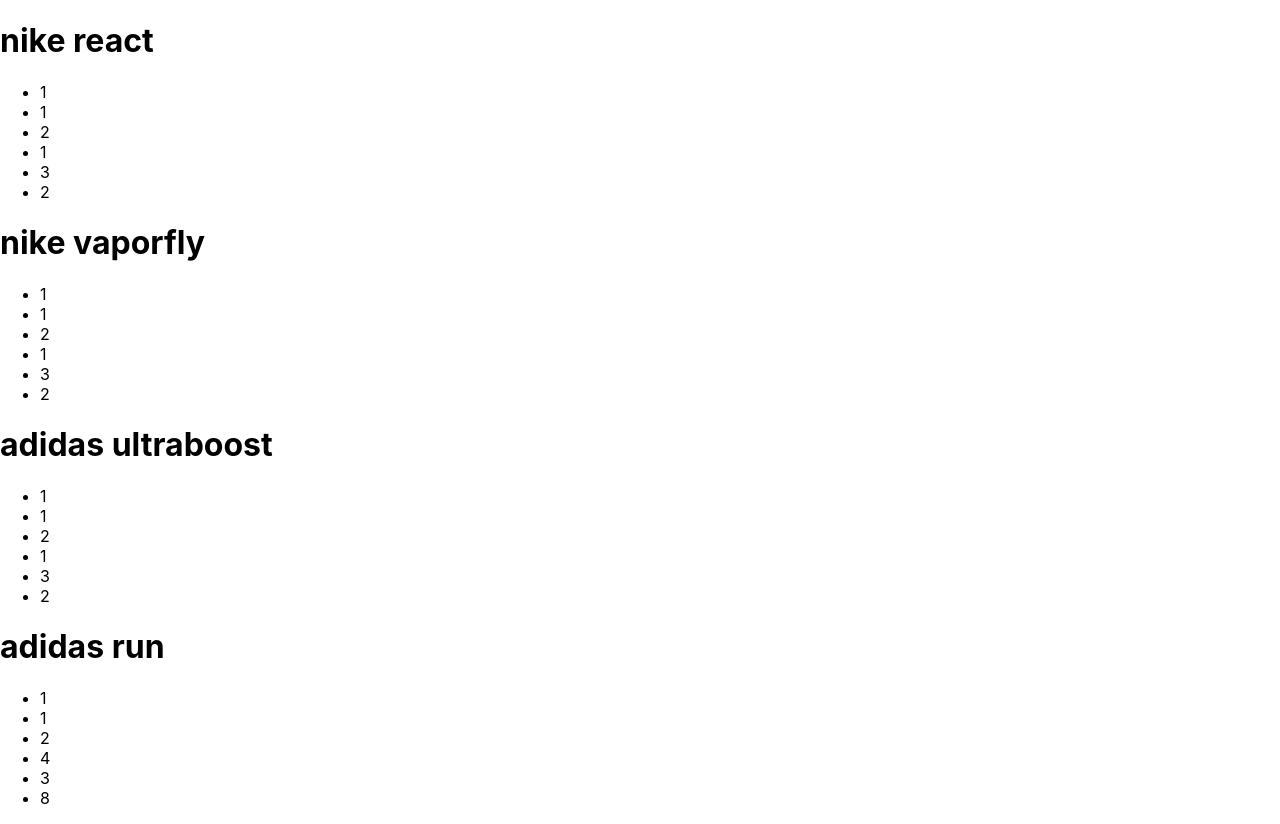
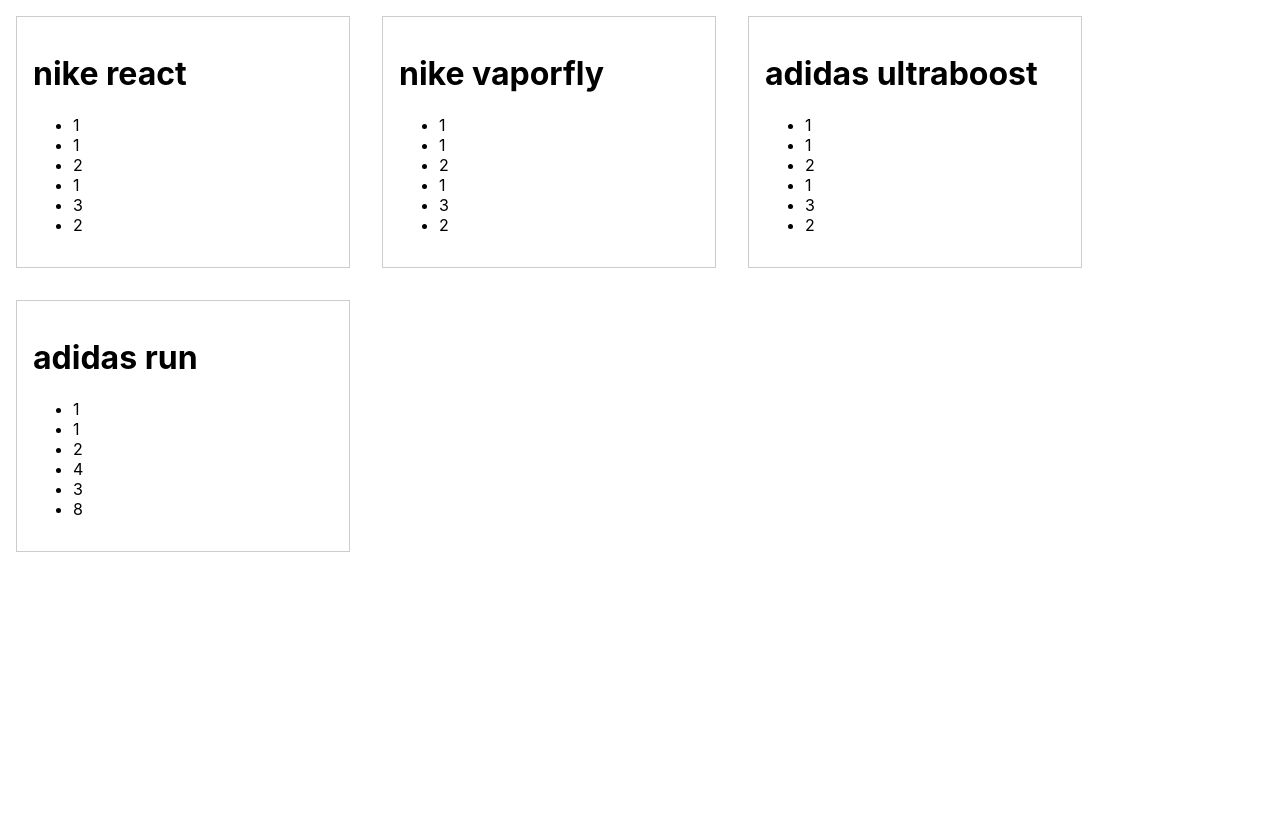
Before and after one commit to craigwh10/Shopping-App, a React (Create React App) app: page / in a window 1280 px wide. After the commit the page ends 800 px from the top, so only its background shows below. Built offline with nearby package versions, Linux system fonts and the light colour scheme.

Commit message:
Added shoe css import and increased width

```diff
--- a/src/components/Shoes/Shoe/Shoe.css
+++ b/src/components/Shoes/Shoe/Shoe.css
@@ -1,6 +1,6 @@
 .module {
   border: 1px solid #ccc;
-  width: 250px;
+  width: 300px;
   display: inline-block;
   padding: 1em;
   margin: 1em;
--- a/src/components/Shoes/Shoe/Shoe.js
+++ b/src/components/Shoes/Shoe/Shoe.js
@@ -1,5 +1,6 @@
 import React, { Component } from "react";
 import uuidv4 from "uuid/v4";
+import "./Shoe.css";
 
 class Shoe extends Component {
   render() {
```
